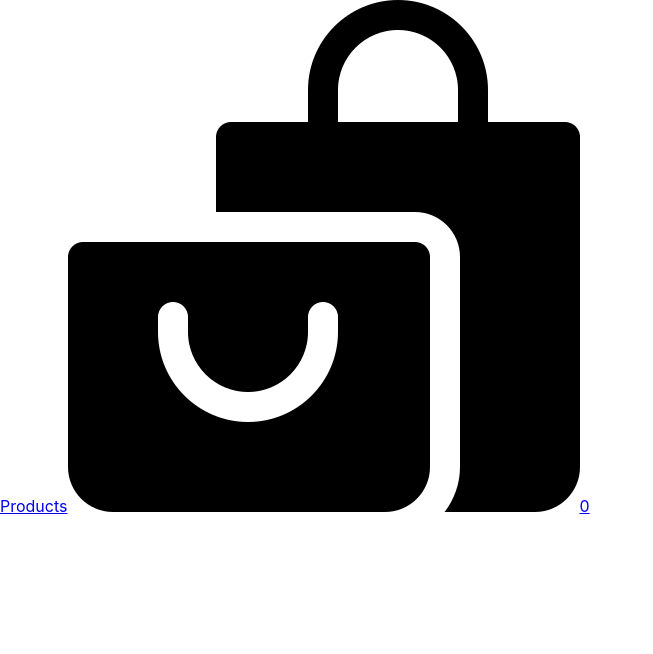
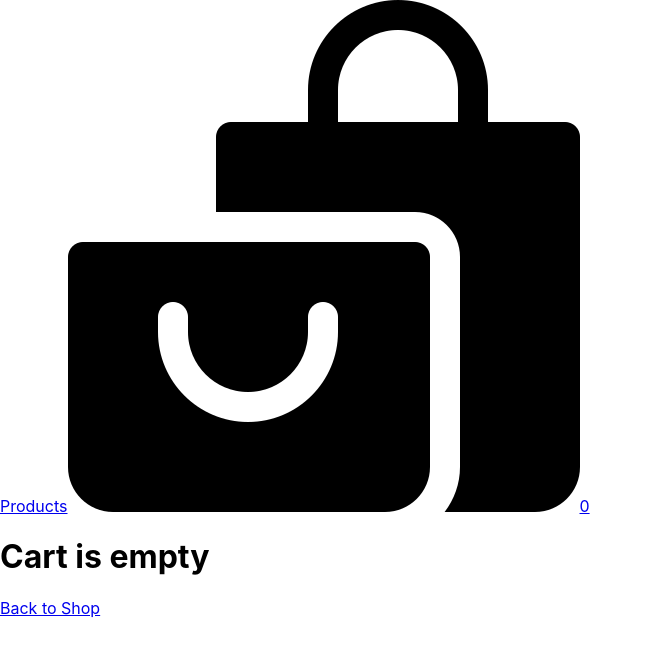
Before and after one commit to AMIRHOSEINASGHARI/redux-shopping-cart, a React (Create React App) app: page /cart in a window 1280 px wide. Before the commit this address had no page. Shown: the top 654 px of the page, without its empty margins (0-653 px from the left). Built offline with nearby package versions, Linux system fonts and the light colour scheme.

Commit message:
cart-component / CartProduct-component

```diff
--- a/src/App.js
+++ b/src/App.js
@@ -1,6 +1,7 @@
 import React from 'react';
 import { Provider } from 'react-redux';
 import { Route, Routes } from 'react-router-dom';
+import Cart from './components/cart/Cart';
 import Home from './components/home/Home';
 import Navbar from './components/navbar/Navbar';
 import ProductDetails from './components/product details/ProductDetails';
@@ -13,6 +14,7 @@ const App = () => {
       <Routes>
         <Route path='/' element={<Home />} />
         <Route path='/productdetail/:id' element={<ProductDetails />} />
+        <Route path='/cart' element={<Cart />} />
       </Routes>
     </Provider>
   );
--- /dev/null
+++ b/src/components/cart/Cart.js
@@ -0,0 +1,53 @@
+import React from 'react';
+import { checkout, clear } from '../../redux/cart/cartActions';
+import {Link} from 'react-router-dom';
+import CartProduct from './CartProduct';
+import { useDispatch , useSelector } from 'react-redux';
+
+const Cart = () => {
+    const dispatch = useDispatch();
+    const cartState = useSelector(state => state.cartState)
+
+    return (
+        <div>
+            <div>
+                {
+                    cartState.itemsCounter >0 &&
+                    <div>
+                        <div>
+                            <p><span>Total items:</span> {cartState.itemsCounter}</p>
+                            <p><span>Total payments:</span> {cartState.totalPrice} $</p>
+                        </div>
+                        <div>
+                            <button onClick={() => dispatch(clear())}>Clear</button>
+                            <button onClick={() => dispatch(checkout())}>Checkout</button>
+                        </div>
+                    </div>
+                }
+
+                {
+                    cartState.itemsCounter ===0 && cartState.checkout &&
+                    <div>
+                        <h1>Checked out Successfully</h1>
+                        <Link to='/'>Buy more!</Link>
+                    </div>
+                }
+
+                {
+                    cartState.itemsCounter ===0 && !cartState.checkout &&
+                    <div>
+                        <h1>Cart is empty</h1>
+                        <Link to='/'>Back to Shop</Link>
+                    </div>
+                }
+            </div>
+            <div>
+                {
+                    cartState.selectedItems.map(item => <CartProduct key={item.id} data={item} />)
+                }
+            </div>
+        </div>
+    );
+};
+
+export default Cart;
--- /dev/null
+++ b/src/components/cart/CartProduct.js
@@ -0,0 +1,36 @@
+import React from 'react';
+import { useDispatch } from 'react-redux';
+import { decrease, removeItem } from '../../redux/cart/cartActions';
+
+//functions
+import {shortTheTitle} from '../../services/functions';
+
+//tools
+import trashCan from '../../tools/trash-can.png';
+
+const CartProduct = (props) => {
+    const {title , image , price , quantity} = props.data;
+    const dispatch = useDispatch();
+    return (
+        <div>
+            <img src={image} alt="product" />
+            <div>
+                <h1>{shortTheTitle(title)}</h1>
+                <p>{price} $</p>
+            </div>
+            <div>
+                <span>{quantity}</span>
+            </div>
+            <div>
+                {
+                    quantity >1 ?
+                    <button onClick={() => dispatch(decrease(props.data))}>-</button> :
+                    <button onClick={() => dispatch(removeItem(props.data))}><img src={trashCan} alt='remove' /></button>
+                }
+                <button onClick={() => dispatch({type: 'INCREASE' , payload: props.data})}>+</button>
+            </div>
+        </div>
+    );
+};
+
+export default CartProduct;
```
